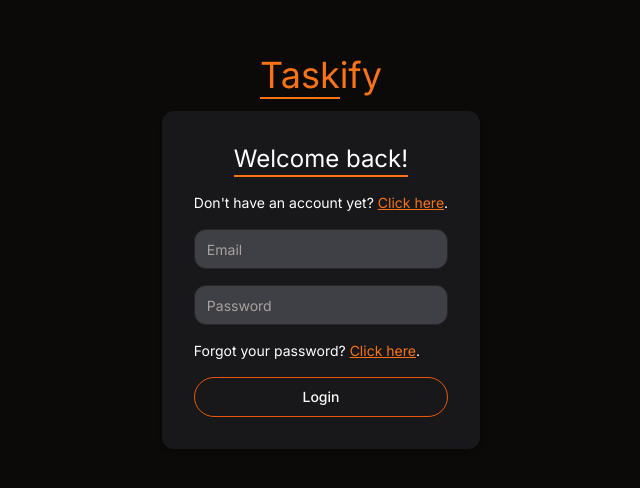
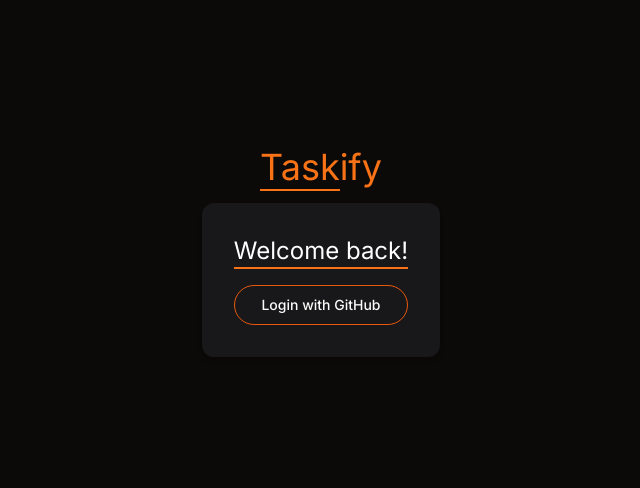
Before and after one commit to Taskify-Dev-Team/taskify, a Next.js app: page /user/login in a window 1280 px wide. Shown: the part 148-636 px from the top of the page, without its empty margins (319-959 px from the left). Built offline with nearby package versions, Linux system fonts and the light colour scheme.

Commit message:
feat: implement github auth

```diff
--- a/src/app/user/login/page.tsx
+++ b/src/app/user/login/page.tsx
@@ -1,35 +1,10 @@
 /* eslint-disable react/no-unescaped-entities */
 "use client";
 
-import { useState } from "react";
-import Link from "next/link";
 import { Button } from "@/components/ui/button";
-import { Input } from "../../../components/ui/input";
+import { signIn } from 'next-auth/react';
 
 function LoginPage() {
-  const [email, setEmail] = useState("");
-  const [password, setPassword] = useState("");
-  const [error, setError] = useState("");
-
-  const handleLogin = () => {
-    // Simulação da lógica de login
-    if (!email || !password) {
-      setError("Please enter both email and password");
-      return;
-    }
-    // Aqui você pode adicionar a lógica de autenticação, como uma chamada de API
-    setError(""); // Limpa erros anteriores
-    console.log("Email:", email, "Password:", password);
-    // Exemplo: redirecionar o usuário após login bem-sucedido
-    // router.push('/dashboard');
-  };
-
-  const handleKeyDown = (e: { key: string }) => {
-    if (e.key === "Enter") {
-      handleLogin();
-    }
-  };
-
   return (
     <div className="flex flex-col justify-center items-center h-screen">
       <h1 className="text-4xl text-center text-orange-500 mb-4">
@@ -41,50 +16,15 @@ function LoginPage() {
             Welcome back!
           </span>
         </p>
-        <p className="text-white text-sm mb-4">
-          Don't have an account yet?{" "}
-          <Link href="/user/register">
-            <span className="text-orange-500 underline cursor-pointer">
-              Click here
-            </span>
-          </Link>
-          .
-        </p>
-        <Input
-          type="text"
-          className="w-full mb-4 rounded-xl"
-          placeholder="Email"
-          value={email}
-          onChange={(e) => setEmail(e.target.value)}
-          onKeyDown={handleKeyDown}
-        />
-        <Input
-          type="password"
-          className="w-full mb-4 rounded-xl"
-          placeholder="Password"
-          value={password}
-          onChange={(e) => setPassword(e.target.value)}
-          onKeyDown={handleKeyDown}
-        />
-        {error && <p className="text-red-500 mb-4">{error}</p>}
-        <p className="text-white text-sm mb-4">
-          Forgot your password?{" "}
-          <Link href="/user/reset-password">
-            <span className="text-orange-500 underline cursor-pointer">
-              Click here
-            </span>
-          </Link>
-          .
-        </p>
         <Button
           variant="outline"
           className="w-full rounded-3xl"
-          onClick={handleLogin}
+          onClick={async () => await signIn("github", { callbackUrl: '/' })} // pra onde redirecionar usuario recem logado?
         >
-          Login
+          Login with GitHub
         </Button>
       </div>
-    </div>
+    </div >
   );
 }
 
--- a/src/services/auth.ts
+++ b/src/services/auth.ts
@@ -4,8 +4,6 @@ import GitHub from "next-auth/providers/github";
 export const {
   handlers: { GET, POST },
   auth,
-  signIn,
-  signOut,
 } = NextAuth({
   providers: [
     GitHub({
```
